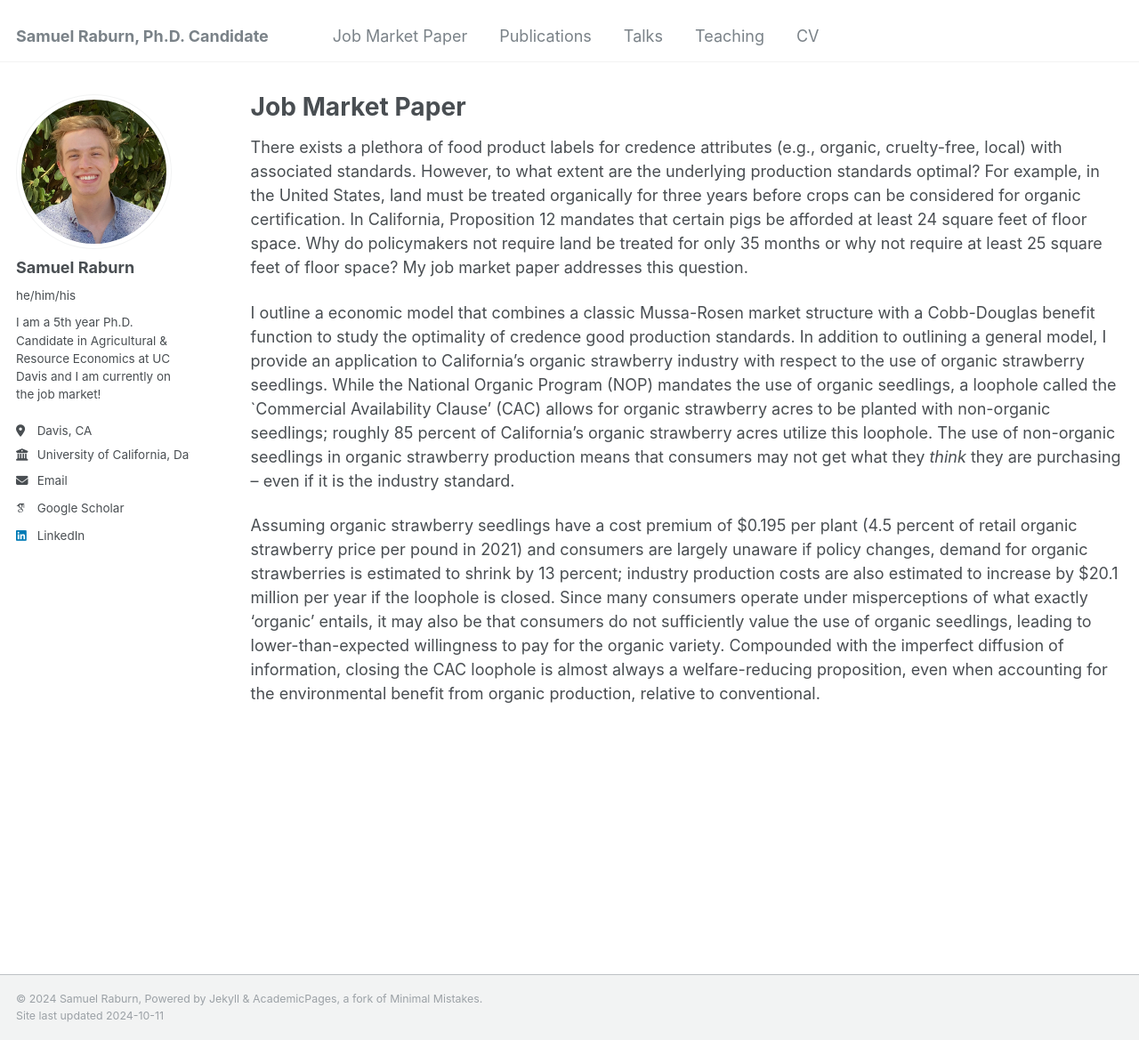
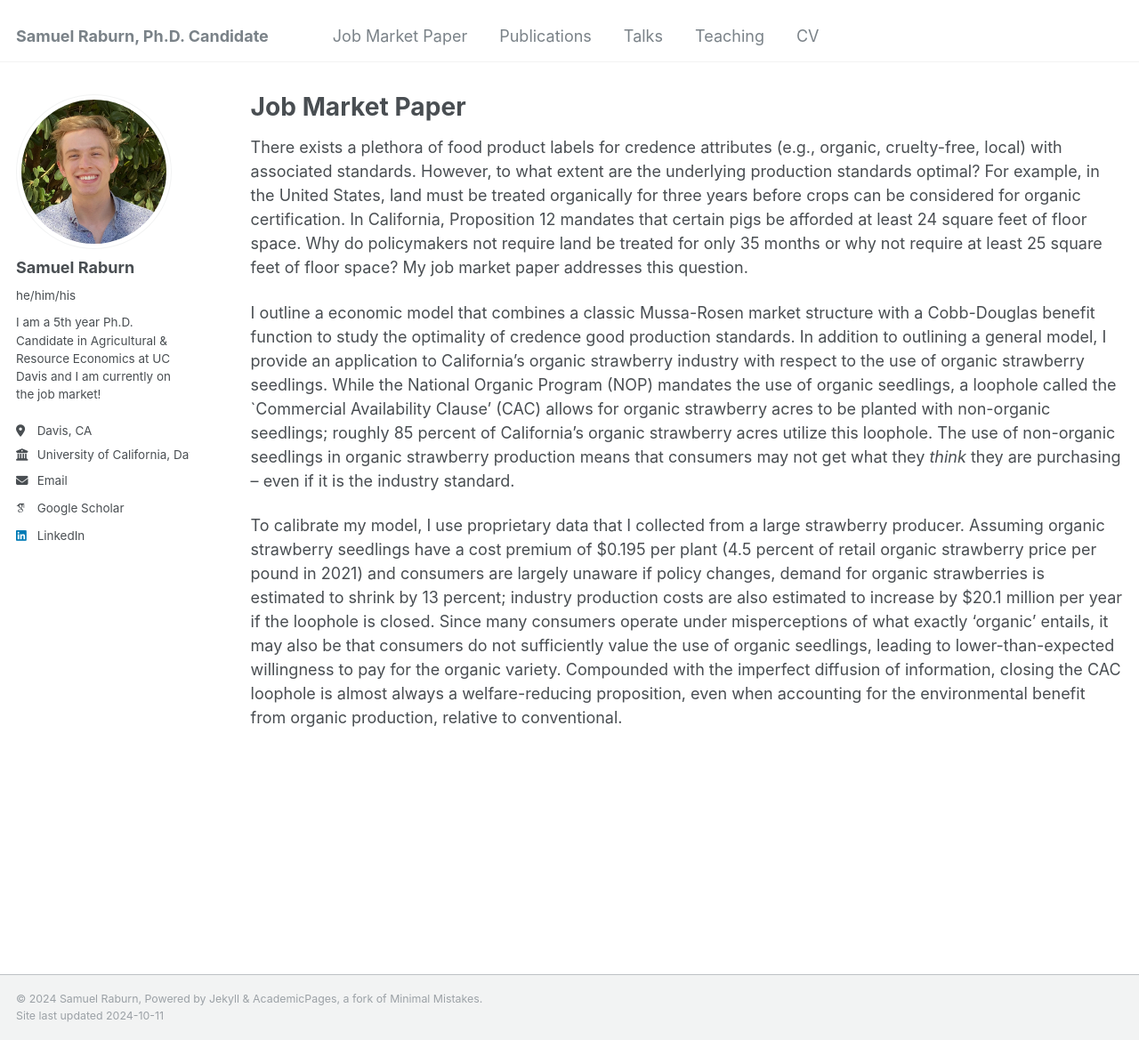
Before and after one commit to sraburn/sraburn.github.io, a Jekyll site: the page built from _pages/jmp.md, in a window 1280 px wide and 1169 px high. Shown: the whole window at 89% size. Built offline with Jekyll 4.4.1, drawn with Linux system fonts in a browser that asks for light colours; some web fonts are replaced.

Commit message:
Update jmp.md

```diff
--- a/_pages/jmp.md
+++ b/_pages/jmp.md
@@ -11,4 +11,4 @@ There exists a plethora of food product labels for credence attributes (e.g., or
 
 I outline a economic model that combines a classic Mussa-Rosen market structure with a Cobb-Douglas benefit function to study the optimality of credence good production standards. In addition to outlining a general model, I provide an application to California's organic strawberry industry with respect to the use of organic strawberry seedlings. While the National Organic Program (NOP) mandates the use of organic seedlings, a loophole called the `Commercial Availability Clause' (CAC) allows for organic strawberry acres to be planted with non-organic seedlings; roughly 85 percent of California's organic strawberry acres utilize this loophole. The use of non-organic seedlings in organic strawberry production means that consumers may not get what they _think_ they are purchasing -- even if it is the industry standard.
 
-Assuming organic strawberry seedlings have a cost premium of $0.195 per plant (4.5 percent of retail organic strawberry price per pound in 2021) and consumers are largely unaware if policy changes, demand for organic strawberries is estimated to shrink by 13 percent; industry production costs are also estimated to increase by $20.1 million per year if the loophole is closed. Since many consumers operate under misperceptions of what exactly 'organic' entails, it may also be that consumers do not sufficiently value the use of organic seedlings, leading to lower-than-expected willingness to pay for the organic variety. Compounded with the imperfect diffusion of information, closing the CAC loophole is almost always a welfare-reducing proposition, even when accounting for the environmental benefit from organic production, relative to conventional.
+To calibrate my model, I use proprietary data that I collected from a large strawberry producer. Assuming organic strawberry seedlings have a cost premium of $0.195 per plant (4.5 percent of retail organic strawberry price per pound in 2021) and consumers are largely unaware if policy changes, demand for organic strawberries is estimated to shrink by 13 percent; industry production costs are also estimated to increase by $20.1 million per year if the loophole is closed. Since many consumers operate under misperceptions of what exactly 'organic' entails, it may also be that consumers do not sufficiently value the use of organic seedlings, leading to lower-than-expected willingness to pay for the organic variety. Compounded with the imperfect diffusion of information, closing the CAC loophole is almost always a welfare-reducing proposition, even when accounting for the environmental benefit from organic production, relative to conventional.
```
